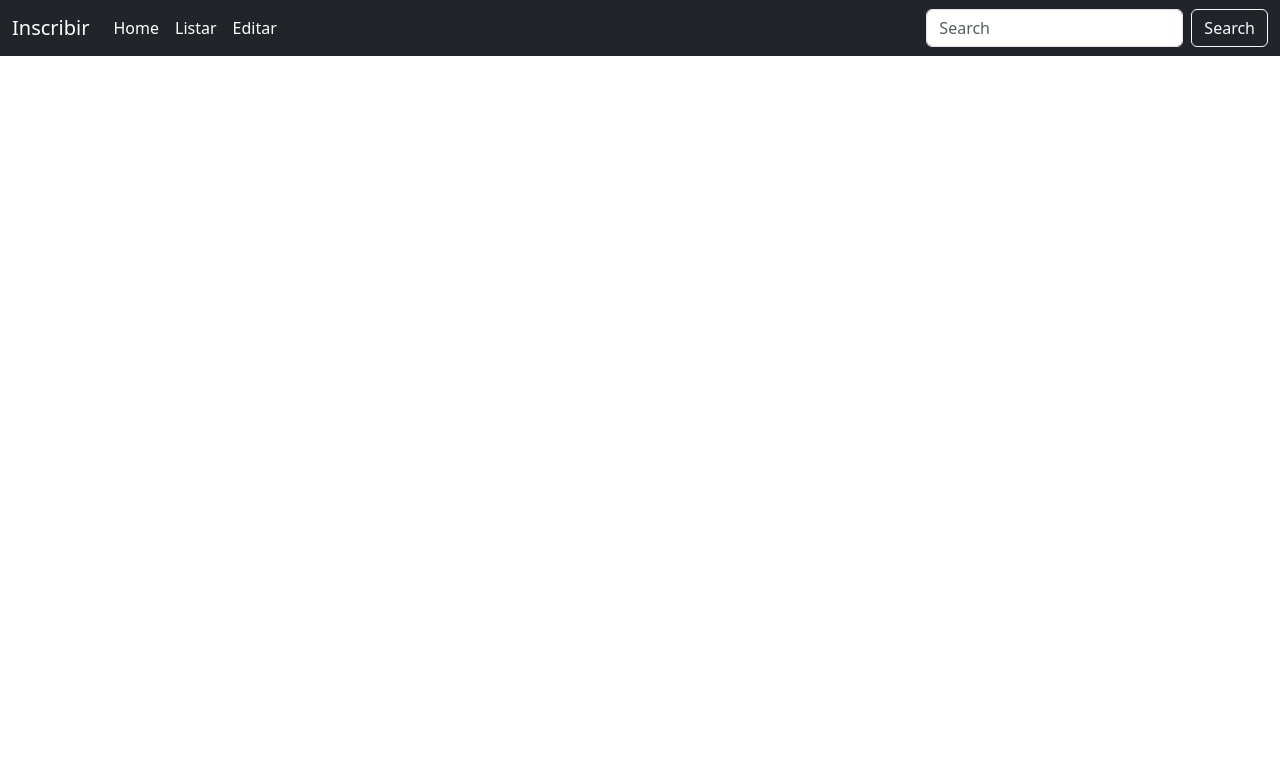
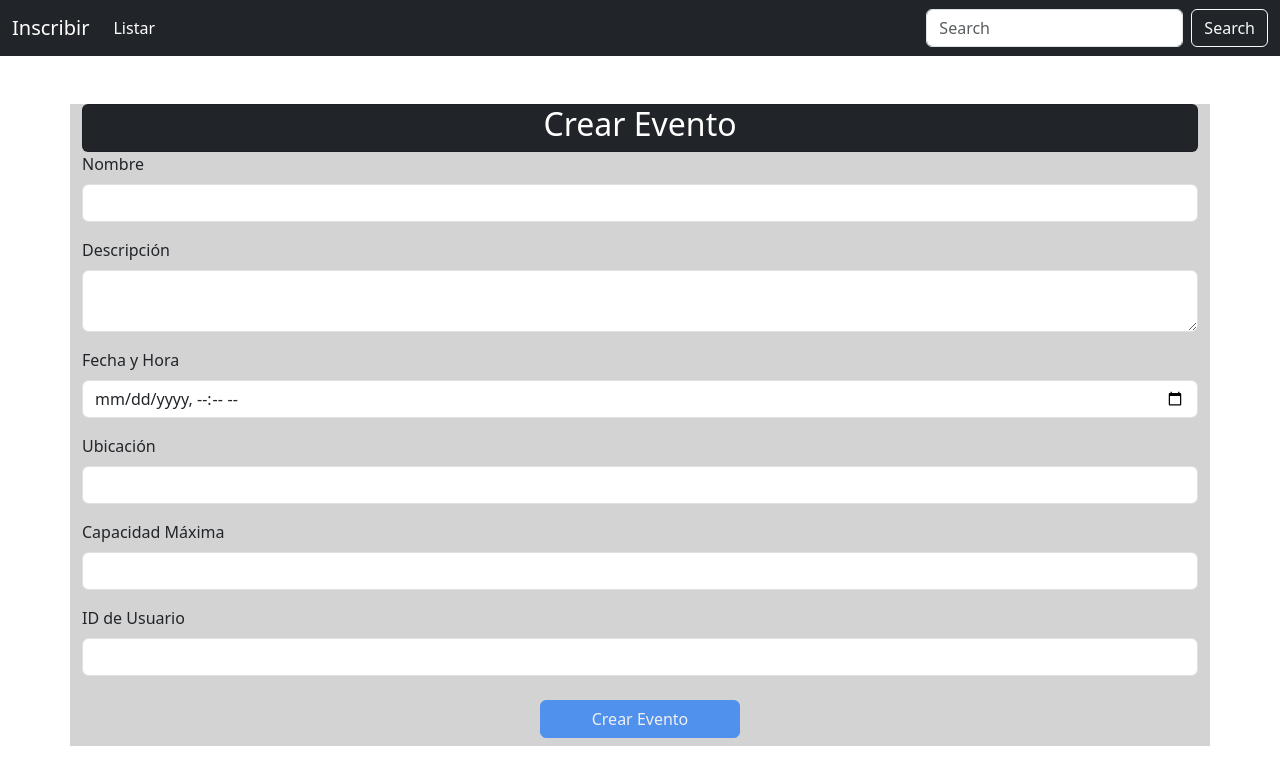
Before and after one commit to cjavier28/GestionEventosAngular, an Angular app: page /inscribir in a window 1280 px wide. Before the commit this address led to /. Shown: the top 784 px of the page. Built offline with nearby package versions, Linux system fonts and the light colour scheme.

Commit message:
RELEASE_GESTION_EVENTO_HU1101
Se  ajusta propiedades de proyecto

```diff
--- a/src/app/app.routes.ts
+++ b/src/app/app.routes.ts
@@ -1,8 +1,11 @@
 import { Routes } from "@angular/router";
 import { ListargestioneventosComponent } from "./componentes/listargestioneventos/listargestioneventos.component";
+import { InscribireventoComponent } from "./componentes/inscribirevento/inscribirevento.component";
 
 export const routes: Routes = [
 
   { path: '', component: ListargestioneventosComponent },
+
+  { path: 'inscribir', component: InscribireventoComponent },
   // Otras rutas de tu aplicación
 ];
--- /dev/null
+++ b/src/app/app/interfaces/interfaces.ts
@@ -0,0 +1,8 @@
+export interface Evento {
+  nombre: string;
+  descripcion: string;
+  fechaHora: Date;
+  ubicacion: string;
+  capacidadMaxima: number;
+  idUsuario: number;
+}
--- /dev/null
+++ b/src/app/componentes/inscribirevento/inscribirevento.component.css
@@ -0,0 +1,7 @@
+.button-prop{
+  width: 200px;
+}
+
+.container-props{
+  background-color: rgb(211 211 211)!important;
+}
--- /dev/null
+++ b/src/app/componentes/inscribirevento/inscribirevento.component.html
@@ -0,0 +1,74 @@
+<!-- src/app/componentes/crear-evento/crear-evento.component.html -->
+<div class="container mt-5 container-props ">
+
+  <div class="card bg-dark text-white text-center">
+    <h2>Crear Evento</h2>
+  </div>
+
+  <form [formGroup]="eventoForm" (ngSubmit)="onSubmit()">
+    <!-- Campo Nombre -->
+    <div class="mb-3">
+      <label for="nombre" class="form-label">Nombre</label>
+      <input id="nombre" formControlName="nombre" type="text" class="form-control" />
+      <div *ngIf="nombre?.invalid && nombre?.touched" class="text-danger">
+        <div *ngIf="nombre?.hasError('required')">El nombre es obligatorio.</div>
+        <div *ngIf="nombre?.hasError('maxlength')">El nombre no debe exceder los 100 caracteres.</div>
+      </div>
+    </div>
+
+    <!-- Campo Descripción -->
+    <div class="mb-3">
+      <label for="descripcion" class="form-label">Descripción</label>
+      <textarea id="descripcion" formControlName="descripcion" class="form-control"></textarea>
+      <div *ngIf="descripcion?.invalid && descripcion?.touched" class="text-danger">
+        <div *ngIf="descripcion?.hasError('required')">La descripción es obligatoria.</div>
+        <div *ngIf="descripcion?.hasError('maxlength')">La descripción no debe exceder los 500 caracteres.</div>
+      </div>
+    </div>
+
+    <!-- Campo Fecha y Hora -->
+    <div class="mb-3">
+      <label for="fechaHora" class="form-label">Fecha y Hora</label>
+      <input id="fechaHora" formControlName="fechaHora" type="datetime-local" class="form-control" />
+      <div *ngIf="fechaHora?.invalid && fechaHora?.touched" class="text-danger">
+        <div *ngIf="fechaHora?.hasError('required')">La fecha y hora son obligatorias.</div>
+      </div>
+    </div>
+
+    <!-- Campo Ubicación -->
+    <div class="mb-3">
+      <label for="ubicacion" class="form-label">Ubicación</label>
+      <input id="ubicacion" formControlName="ubicacion" type="text" class="form-control" />
+      <div *ngIf="ubicacion?.invalid && ubicacion?.touched" class="text-danger">
+        <div *ngIf="ubicacion?.hasError('required')">La ubicación es obligatoria.</div>
+        <div *ngIf="ubicacion?.hasError('maxlength')">La ubicación no debe exceder los 100 caracteres.</div>
+      </div>
+    </div>
+
+    <!-- Campo Capacidad Máxima -->
+    <div class="mb-3">
+      <label for="capacidadMaxima" class="form-label">Capacidad Máxima</label>
+      <input id="capacidadMaxima" formControlName="capacidadMaxima" type="number" class="form-control" />
+      <div *ngIf="capacidadMaxima?.invalid && capacidadMaxima?.touched" class="text-danger">
+        <div *ngIf="capacidadMaxima?.hasError('required')">La capacidad máxima es obligatoria.</div>
+        <div *ngIf="capacidadMaxima?.hasError('min')">La capacidad debe ser mayor que 0.</div>
+      </div>
+    </div>
+
+    <!-- Campo ID Usuario -->
+    <div class="mb-3">
+      <label for="idUsuario" class="form-label">ID de Usuario</label>
+      <input id="idUsuario" formControlName="idUsuario" type="number" class="form-control" />
+      <div *ngIf="idUsuario?.invalid && idUsuario?.touched" class="text-danger">
+        <div *ngIf="idUsuario?.hasError('required')">El ID de usuario es obligatorio.</div>
+        <div *ngIf="idUsuario?.hasError('min')">El ID de usuario debe ser mayor que 0.</div>
+      </div>
+    </div>
+    <div class="form-group  text-white text-center ">
+      <button type="submit" class="btn btn-primary button-prop text-center col-12 m-2 " [disabled]="eventoForm.invalid">Crear Evento</button>
+    </div>
+
+    <!-- Botón Enviar -->
+
+  </form>
+</div>
--- /dev/null
+++ b/src/app/componentes/inscribirevento/inscribirevento.component.ts
@@ -0,0 +1,80 @@
+import { Component } from '@angular/core';
+import { FormBuilder, FormGroup, ReactiveFormsModule, Validators } from '@angular/forms';
+import { Evento } from '../../app/interfaces/interfaces';
+import { ServiciogestioneventosService } from '../../servicios/serviciogestioneventos.service';
+import { CrearEventoRequest } from '../../swagger/gestioneventos/models';
+import { CommonModule } from '@angular/common';
+
+@Component({
+  selector: 'app-inscribirevento',
+  standalone: true,
+  imports: [ReactiveFormsModule,CommonModule],
+  templateUrl: './inscribirevento.component.html',
+  styleUrl: './inscribirevento.component.css'
+})
+export class InscribireventoComponent {
+  eventoForm: FormGroup;
+
+  constructor(private fb: FormBuilder, private gestionEventosService: ServiciogestioneventosService) {
+     // Inicializamos el formulario con validaciones
+     this.eventoForm = this.fb.group({
+      nombre: ['', [Validators.required, Validators.maxLength(100)]],
+      descripcion: ['', [Validators.required, Validators.maxLength(500)]],
+      fechaHora: ['', Validators.required],
+      ubicacion: ['', [Validators.required, Validators.maxLength(100)]],
+      capacidadMaxima: ['', [Validators.required, Validators.min(1)]],
+      idUsuario: ['', [Validators.required, Validators.min(1)]]
+    });
+  }
+
+  // Método para enviar el formulario
+  async onSubmit() {
+    // Verificar si el formulario es inválido
+    if (this.eventoForm.invalid) {
+      // Si es inválido, no enviamos el formulario
+      this.markAllAsTouched(); // Marcar todos los campos como tocados para mostrar los errores
+      alert("Validar campos");
+      return;
+    }
+
+    // Si el formulario es válido, creamos el objeto Evento
+    const nuevoEvento: CrearEventoRequest = this.prepareEventoObject();
+
+    // Llamamos al servicio para crear el evento
+    let crearevento:CrearEventoRequest=nuevoEvento;
+    await this.gestionEventosService.InsertarEvento(crearevento);
+    alert("Evento Creado con exito");
+    this.eventoForm.reset();
+
+  }
+
+  // Método para marcar todos los campos como tocados (para mostrar los errores)
+  private markAllAsTouched(): void {
+    Object.keys(this.eventoForm.controls).forEach(field => {
+      const control = this.eventoForm.get(field);
+      control?.markAsTouched();
+    });
+  }
+
+  // Método para preparar el objeto Evento a partir de los valores del formulario
+  private prepareEventoObject(): CrearEventoRequest {
+    // Usamos el formulario para obtener los valores
+    const evento: CrearEventoRequest = {
+      nombre: this.eventoForm.get('nombre')?.value,
+      descripcion: this.eventoForm.get('descripcion')?.value,
+      fechaHora:this.eventoForm.get('fechaHora')?.value,
+      ubicacion: this.eventoForm.get('ubicacion')?.value,
+      capacidadMaxima: this.eventoForm.get('capacidadMaxima')?.value,
+      idUsuario: this.eventoForm.get('idUsuario')?.value
+    };
+
+    return evento;
+  }
+
+  get nombre() { return this.eventoForm.get('nombre'); }
+  get descripcion() { return this.eventoForm.get('descripcion'); }
+  get fechaHora() { return this.eventoForm.get('fechaHora'); }
+  get ubicacion() { return this.eventoForm.get('ubicacion'); }
+  get capacidadMaxima() { return this.eventoForm.get('capacidadMaxima'); }
+  get idUsuario() { return this.eventoForm.get('idUsuario'); }
+}
--- a/src/app/componentes/listargestioneventos/listargestioneventos.component.css
+++ b/src/app/componentes/listargestioneventos/listargestioneventos.component.css
@@ -1,7 +1,12 @@
 
 @import '@angular/material/prebuilt-themes/indigo-pink.css';
 
+.tabla{
+  border-color: gray;
+  border-style:groove  ;
 
+  border-width: 2px;
+}
 
 /* Para dispositivos pequeños (como celulares) */
 @media (max-width: 991px) {
--- a/src/app/componentes/listargestioneventos/listargestioneventos.component.html
+++ b/src/app/componentes/listargestioneventos/listargestioneventos.component.html
@@ -1,11 +1,11 @@
-<div class="container-fluid col-lg-8 col-sm-12">
+<div class="container-fluid col-lg-8 col-sm-12 p-2">
 
-<div class="card text-center">
-  <h1>Listar Eventos</h1>
-</div>
+  <div class="card bg-dark text-white text-center">
+    <h2>Listar Evento</h2>
+  </div>
 <!-- Contenedor de la tabla con scroll horizontal -->
 <div class="contenedor" >
-  <table mat-table [dataSource]="eventos" class="mat-elevation-z8 col-8">
+  <table mat-table [dataSource]="eventos" class="mat-elevation-z8 col-8 tabla">
     <!-- Columna ID Evento -->
     <ng-container matColumnDef="idEvento">
       <th mat-header-cell *matHeaderCellDef> ID </th>
--- a/src/app/componentes/navbar/navbar.component.html
+++ b/src/app/componentes/navbar/navbar.component.html
@@ -8,18 +8,12 @@
     <!-- Menú de navegación colapsable -->
     <div class="collapse navbar-collapse" id="navbarTogglerDemo01">
       <!-- Logo de la marca -->
-      <a class="navbar-brand text-white" href="#">Inscribir</a>
+      <a class="navbar-brand text-white" href="#" routerLink="/inscribir">Inscribir</a>
 
       <!-- Elementos del menú -->
       <ul class="navbar-nav me-auto mb-2 mb-lg-0">
         <li class="nav-item">
-          <a class="nav-link active text-white" aria-current="page" href="#">Home</a>
-        </li>
-        <li class="nav-item">
           <a class="nav-link text-white" href="#">Listar</a>
-        </li>
-        <li class="nav-item">
-          <a class="nav-link disabled text-white" aria-disabled="true">Editar</a>
         </li>
       </ul>
 
--- a/src/app/componentes/navbar/navbar.component.ts
+++ b/src/app/componentes/navbar/navbar.component.ts
@@ -1,9 +1,10 @@
 import { Component } from '@angular/core';
+import { RouterModule } from '@angular/router';
 
 @Component({
   selector: 'app-navbar',
   standalone: true,
-  imports: [],
+  imports: [RouterModule],
   templateUrl: './navbar.component.html',
   styleUrl: './navbar.component.css'
 })
--- a/src/app/servicios/serviciogestioneventos.service.ts
+++ b/src/app/servicios/serviciogestioneventos.service.ts
@@ -1,3 +1,5 @@
+import { CrearEventoRequest } from './../swagger/gestioneventos/models/crear-evento-request';
+import { Evento } from './../app/interfaces/interfaces';
 import { GestionEventosEve } from '../swagger/gestioneventos/models';
 import { ServicioGestionEventosService } from '../swagger/gestioneventos/services';
 import { environment } from './../../environments/environment';
@@ -14,7 +16,10 @@ export class ServiciogestioneventosService {
   }
 
 
-
+/**
+ *
+ * @returns
+ */
   async ObtenerGestionEventos(){
     return new Promise<Array<GestionEventosEve>>(
       (resolve)=>{
@@ -34,4 +39,27 @@ export class ServiciogestioneventosService {
   }
 
 
+
+/**
+ *
+ * @param crearEventoRequest
+ * @returns
+ */
+  async InsertarEvento (crearEventoRequest:CrearEventoRequest){
+    return new Promise(
+      (resolve)=>{
+        this.serviciogestion.rootUrl = environment.urlserviciogestioneventos;
+        this.serviciogestion
+         .apiServicioGestionEventosCrearPost({body: crearEventoRequest})
+         .subscribe({
+          next:(success)=>{
+            resolve(success);
+          },
+          error:(e)=>{
+            resolve(e.console.error);
+          }
+         })
+      }
+    )
+  }
 }
```
Also changed, not shown: 1 other file (tests, documents, lock files or other folders).
